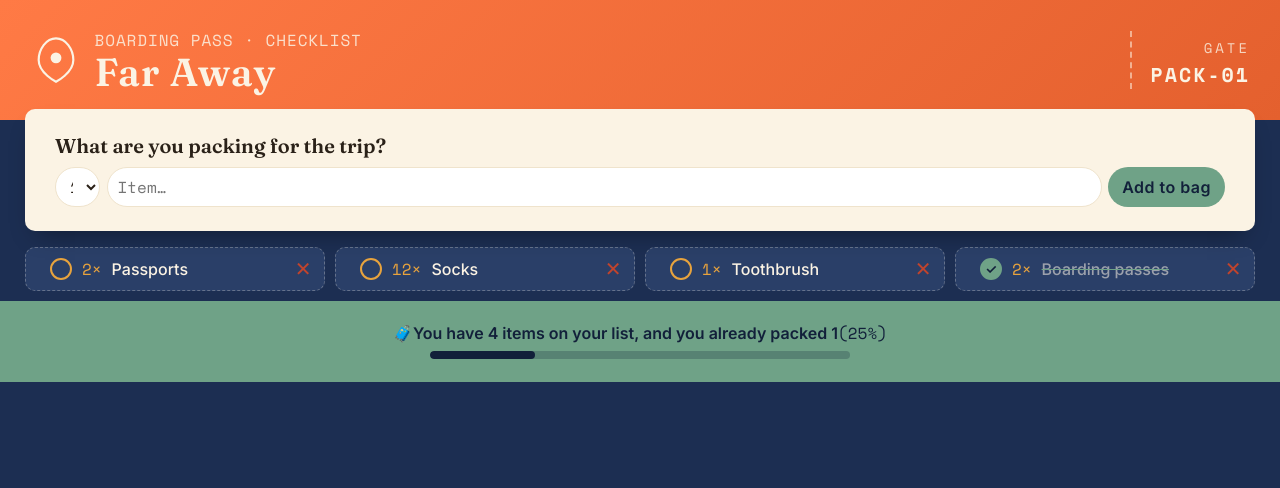
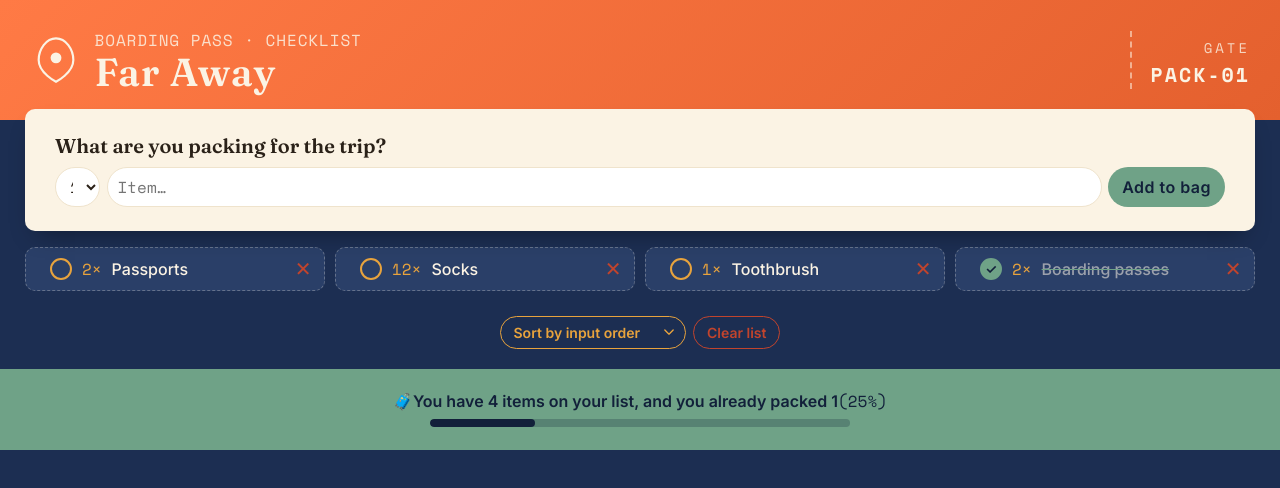
Before and after one commit to mrddove/bording-pass-checklist, a React (Vite) app: page / in a window 1280 px wide. Shown: the top 488 px of the page. Built offline with nearby package versions, Linux system fonts and the light colour scheme.

Commit message:
feat: add ListControl Component to the App.tsx

```diff
--- a/src/App.tsx
+++ b/src/App.tsx
@@ -1,5 +1,6 @@
 import Footer from './Components/Footer'
 import Header from './Components/Header'
+import ListControl from './Components/ListControl'
 import PackingForm from './Components/PackingForm'
 import PackingList from './Components/PackingList'
 import { ChecklistProvider } from './contexts/ChecklistProvider'
@@ -10,6 +11,7 @@ function App() {
       <Header />
       <PackingForm />
       <PackingList />
+      <ListControl />
       <Footer />
     </ChecklistProvider>
   )
```
